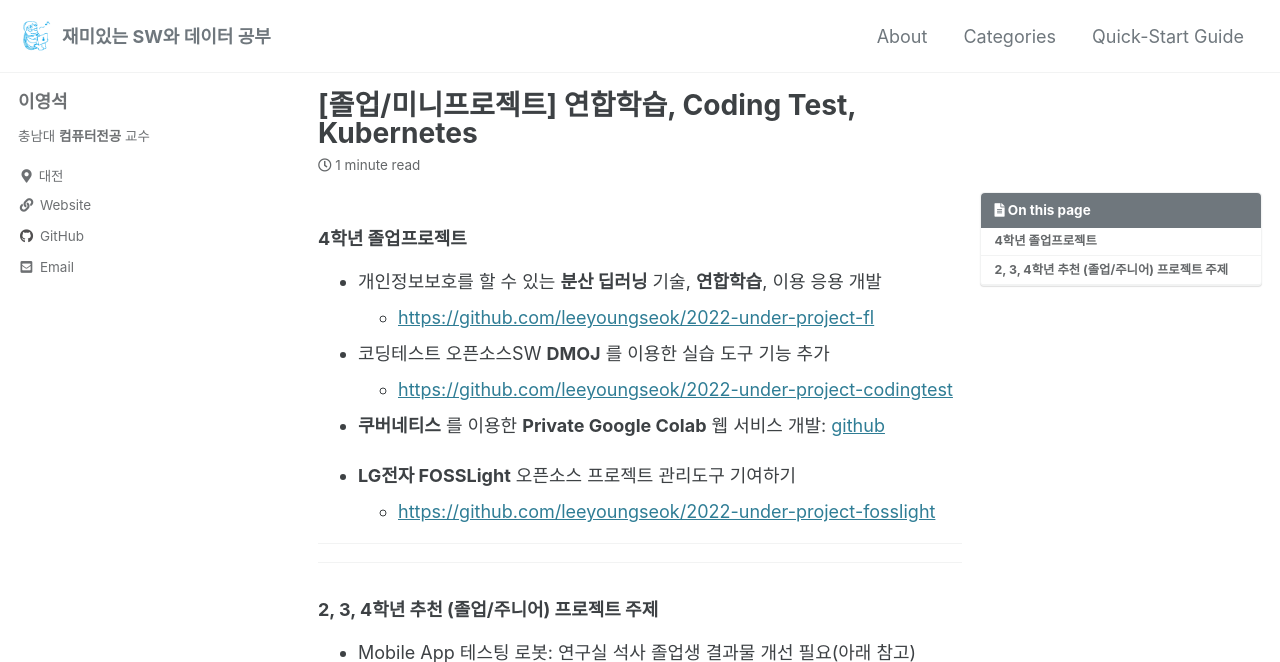
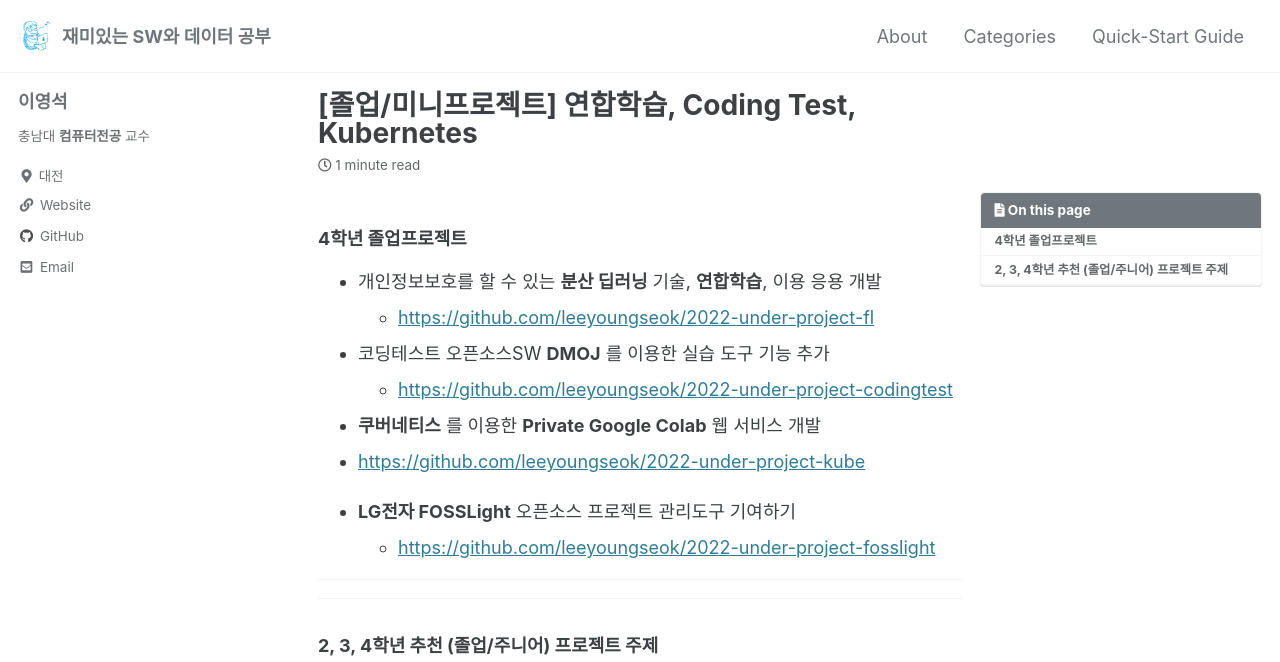
Before and after one commit to leeyoungseok/leeyoungseok.github.com, a Jekyll site: the page built from _posts/2021-12-20-under-project-list.md, in a window 1280 px wide and 900 px high, cut to the strip 0-662 px from the top of the window. Built offline with Jekyll 4.4.1, drawn with Linux system fonts in a browser that asks for light colours; cached includes are drawn as plain includes; part of the change alters nothing that is shown.

Commit message:
Update 2021-12-20-under-project-list.md

```diff
--- a/_posts/2021-12-20-under-project-list.md
+++ b/_posts/2021-12-20-under-project-list.md
@@ -22,7 +22,8 @@ last_modified_at: 2021-12-19
 * 코딩테스트 오픈소스SW __DMOJ__ 를 이용한 실습 도구 기능 추가
   - <https://github.com/leeyoungseok/2022-under-project-codingtest>
 
-*   __쿠버네티스__ 를 이용한 __Private Google Colab__ 웹 서비스 개발: [github](https://github.com/leeyoungseok/2022-under-project-kube)
+*   __쿠버네티스__ 를 이용한 __Private Google Colab__ 웹 서비스 개발
+  - <https://github.com/leeyoungseok/2022-under-project-kube>
 
 * __LG전자 FOSSLight__ 오픈소스 프로젝트 관리도구 기여하기
   - <https://github.com/leeyoungseok/2022-under-project-fosslight>
```
